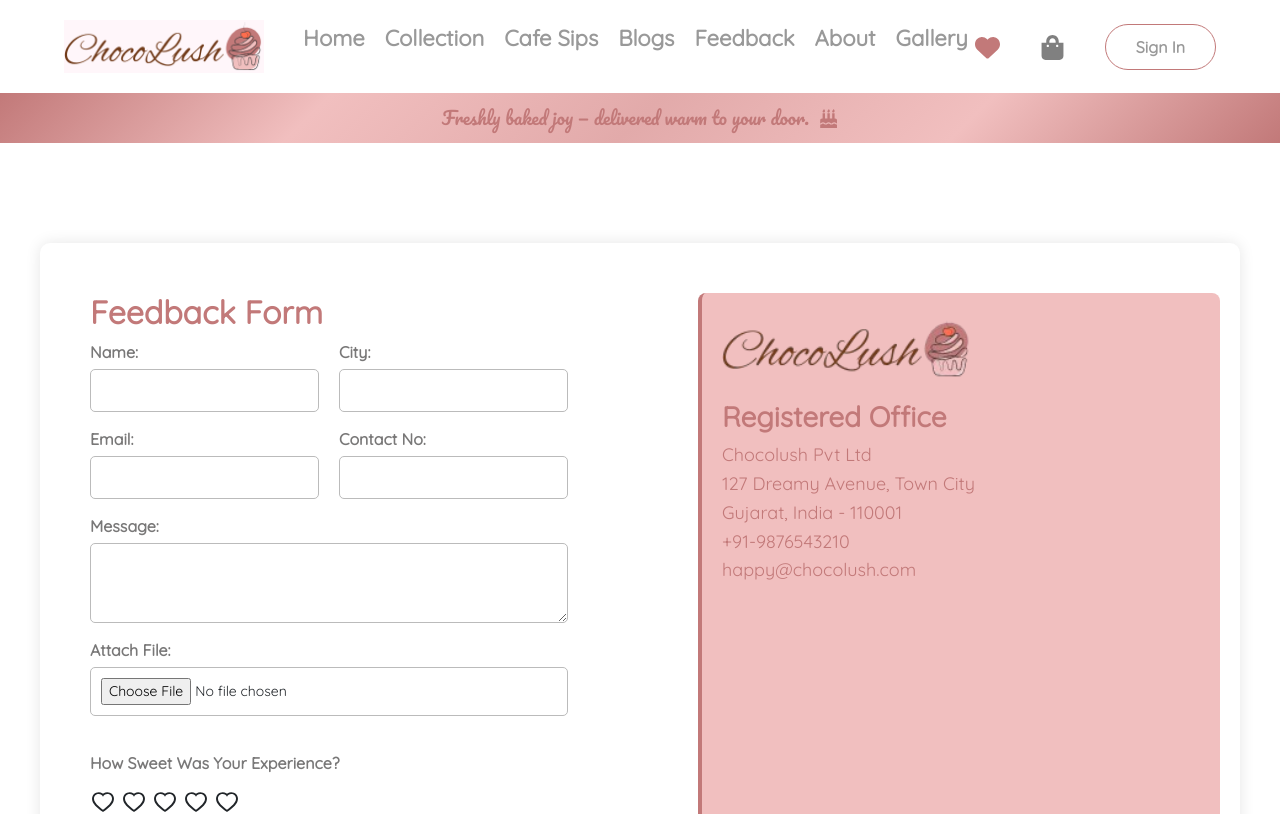
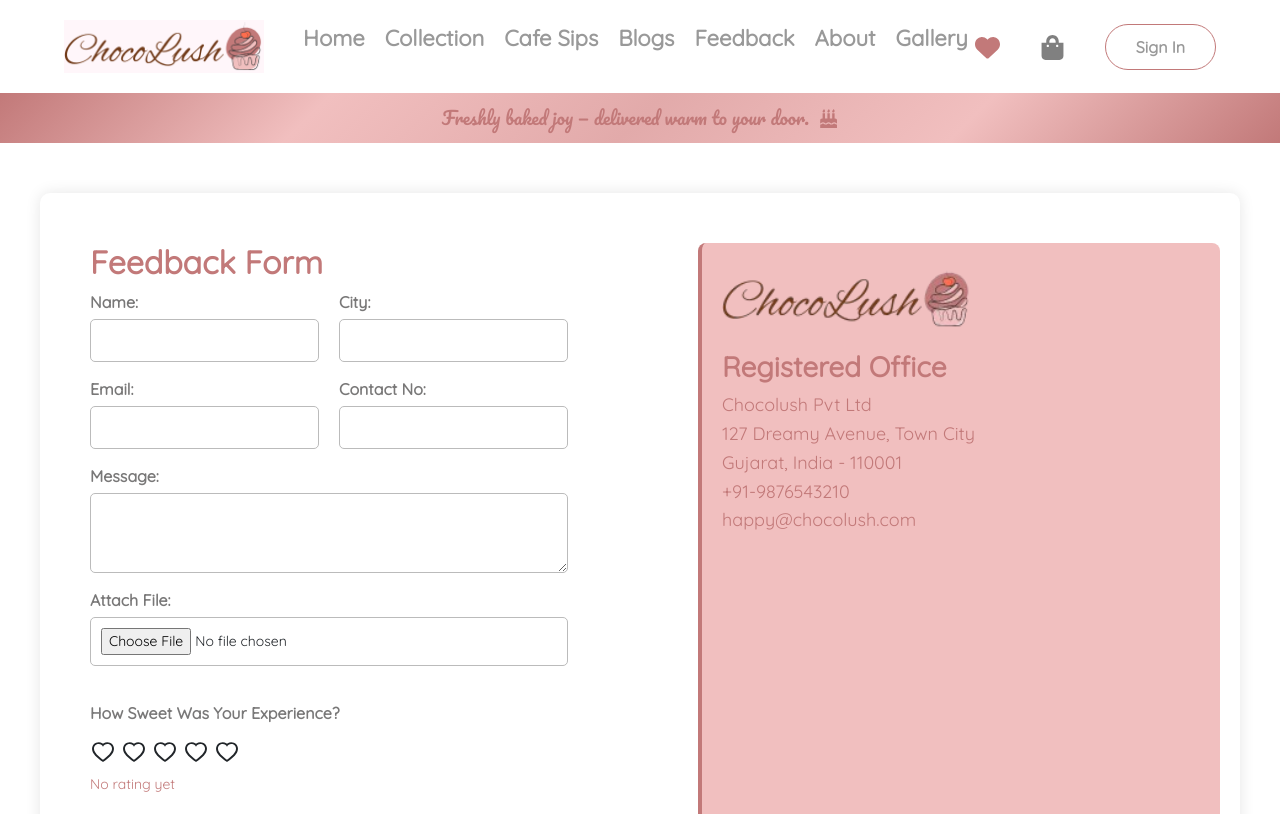
Before and after one commit to SnehaGajjar7/ChocoLush, a React (Create React App) app in the folder frontend/: page /contact in a window 1280 px wide. Shown: the top 814 px of the page. Built offline with nearby package versions, Linux system fonts and the light colour scheme; no server answers.

Commit message:
Update Contact.css

```diff
--- a/frontend/src/components/contact/Contact.css
+++ b/frontend/src/components/contact/Contact.css
@@ -2,7 +2,7 @@
   display: flex;
   flex-wrap: wrap;
   max-width: 1200px;
-  margin: 100px auto;
+  margin: 50px auto;
   padding: 20px;
   background: #ffffff;
   border-radius: 10px;
```
